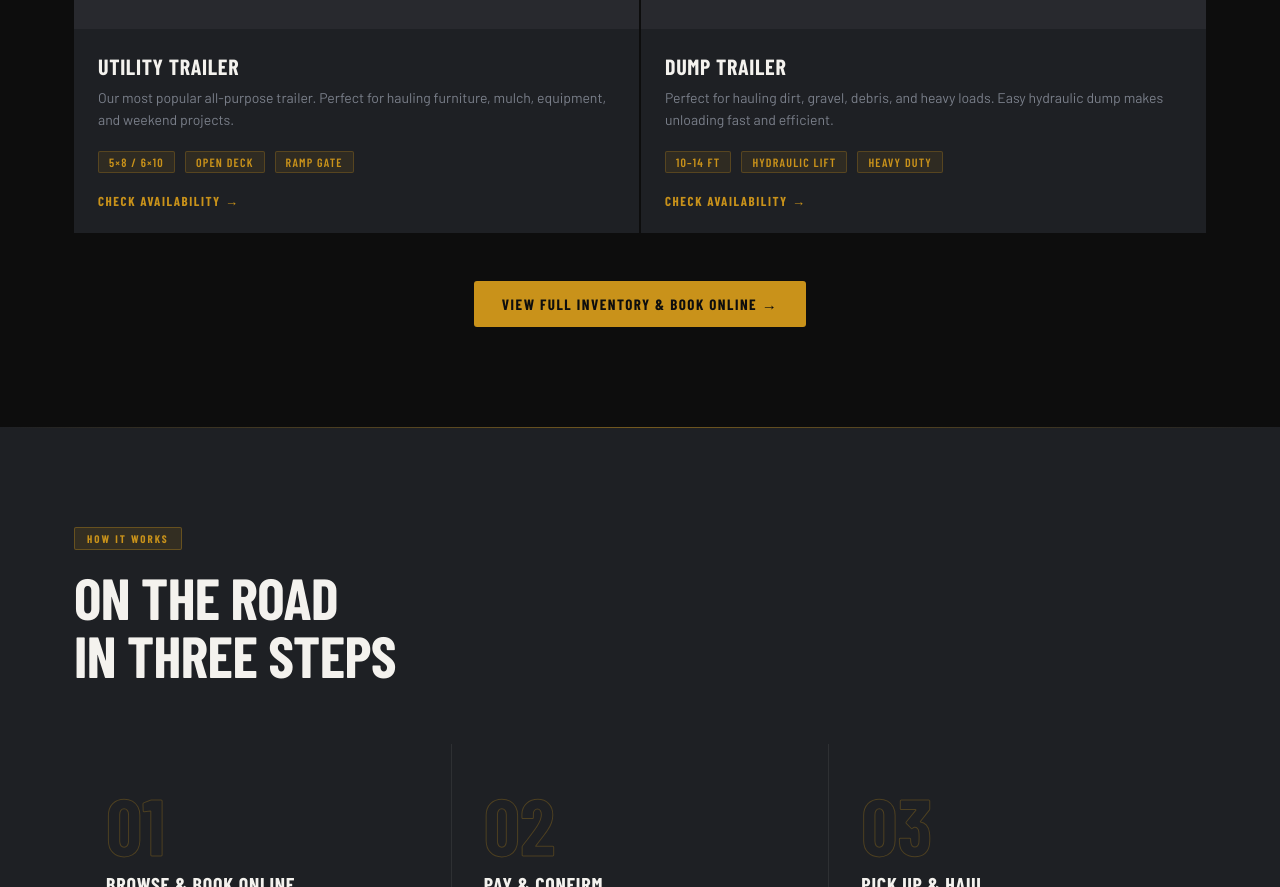
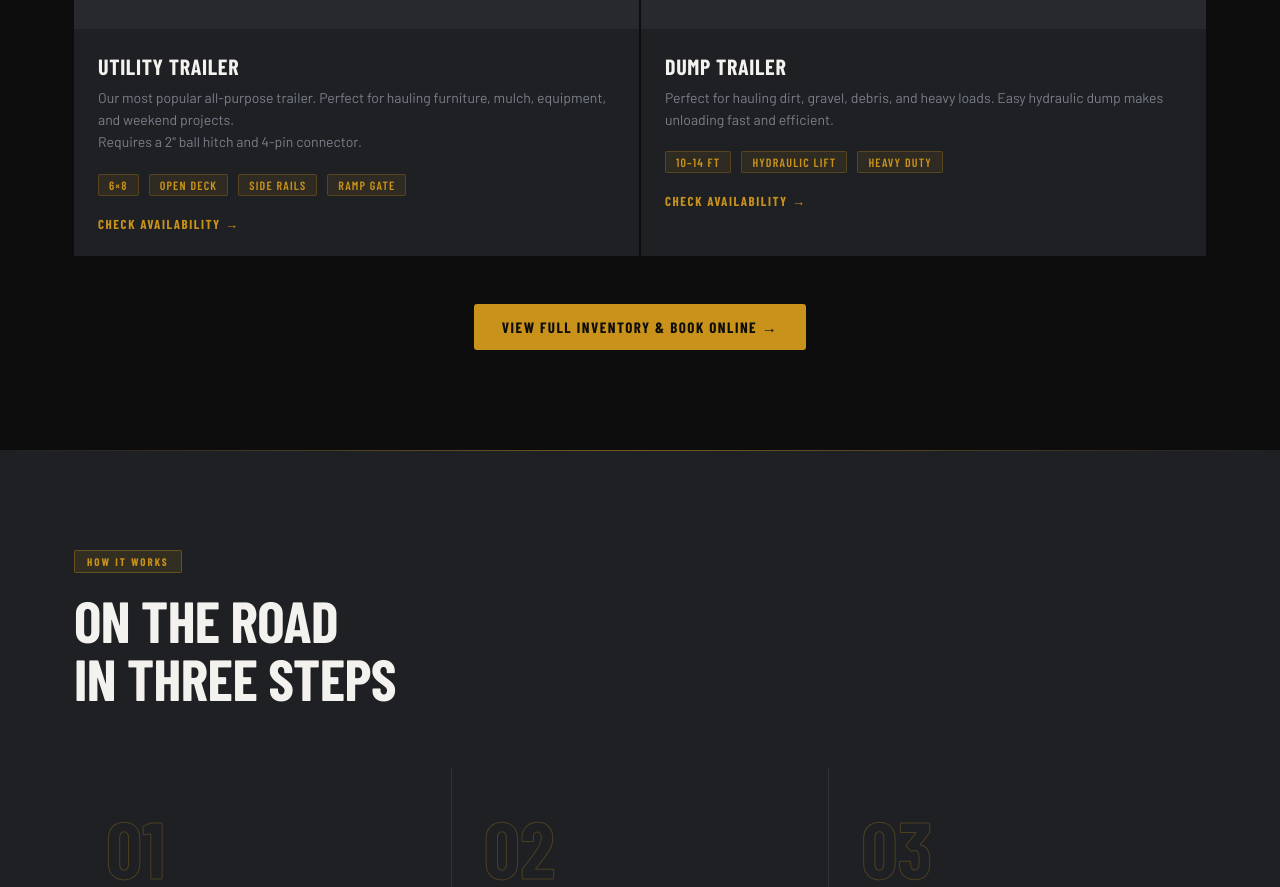
Before and after one commit to ironhawktrailers/website, a plain HTML site: page index.html in a window 1280 px wide. Shown: the part 1741-2628 px from the top of the page. Drawn offline with nearby package versions, Linux system fonts and the light colour scheme; a web font is replaced by a local one.

Commit message:
Update index.html
Updating utility trailer description

```diff
--- a/index.html
+++ b/index.html
@@ -836,10 +836,11 @@
         </div>
         <div class="card-body">
           <div class="card-name">Utility Trailer</div>
-          <p class="card-desc">Our most popular all-purpose trailer. Perfect for hauling furniture, mulch, equipment, and weekend projects.</p>
+          <p class="card-desc">Our most popular all-purpose trailer. Perfect for hauling furniture, mulch, equipment, and weekend projects.<br>Requires a 2" ball hitch and 4-pin connector.</p>
           <div class="card-specs">
-            <span class="spec">5×8 / 6×10</span>
+            <span class="spec">6×8</span>
             <span class="spec">Open Deck</span>
+            <span class="spec">Side Rails</span>
             <span class="spec">Ramp Gate</span>
           </div>
           <a href="https://www.ironhawkrentals.com" target="_blank" rel="noopener" class="card-cta">Check Availability →</a>
```
